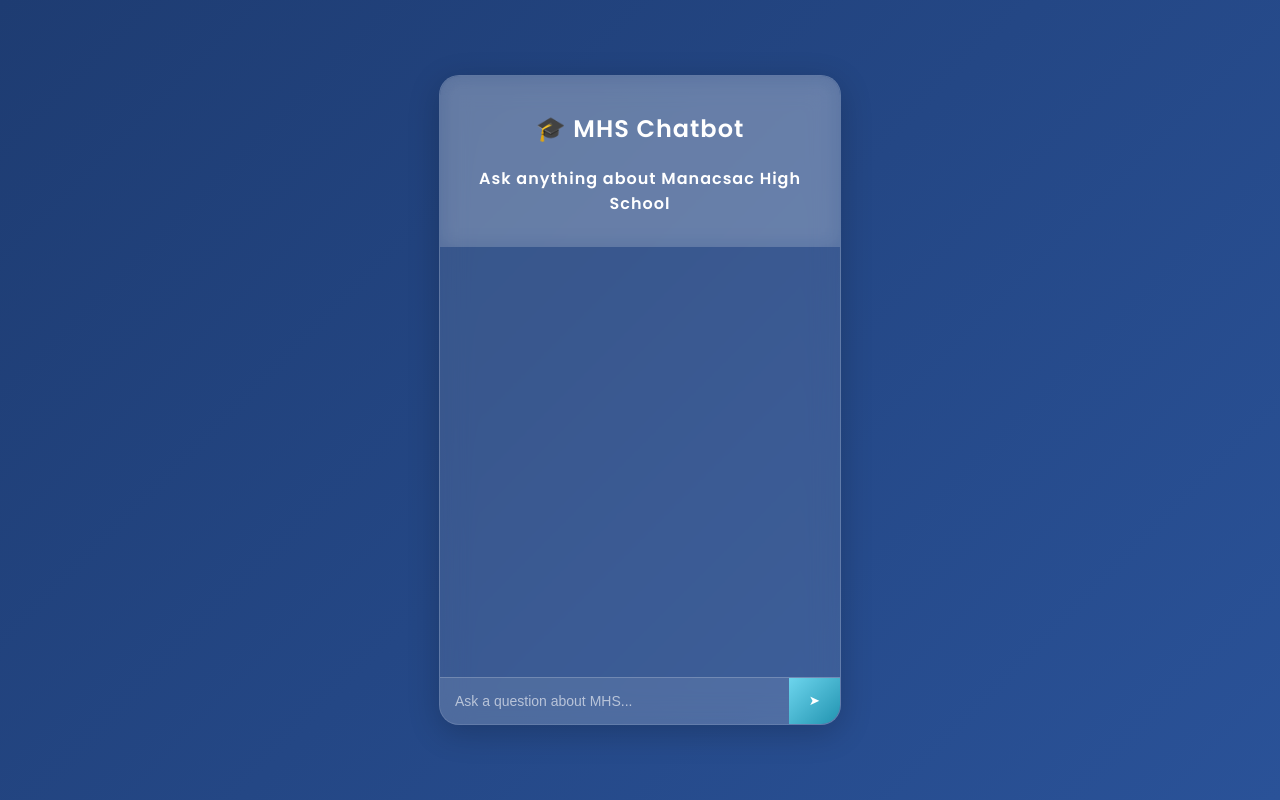
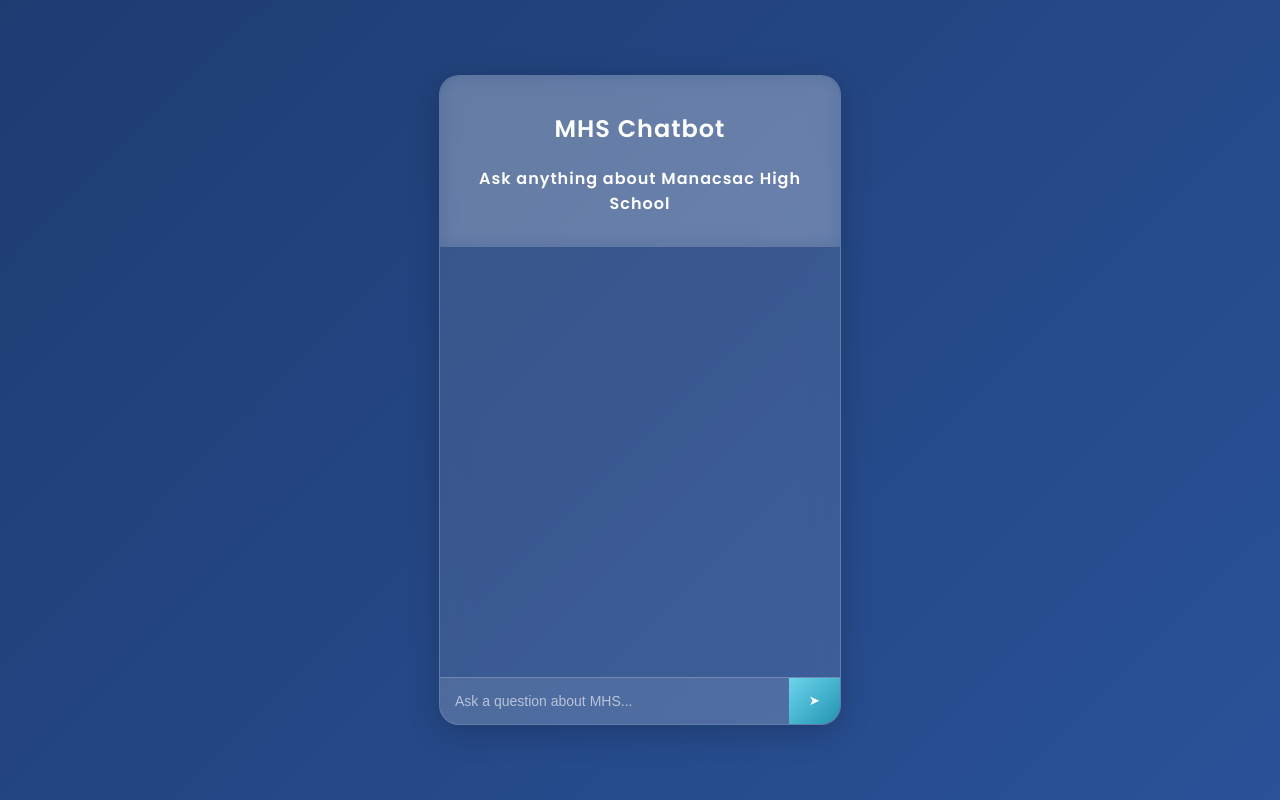
Before and after one commit to D4NC3L/manacsac-chatbot, a plain HTML site: page index.html in a window 1280 px wide. Drawn offline with Linux system fonts and the light colour scheme.

Commit message:
Update index.html

```diff
--- a/index.html
+++ b/index.html
@@ -13,7 +13,7 @@
 <body>
     <div class="chat-container">
         <header>
-            <h2>🎓 MHS Chatbot</h2>
+            <h2> MHS Chatbot</h2>
             <p class="subtitle">Ask anything about Manacsac High School</p>
         </header>
 
```
